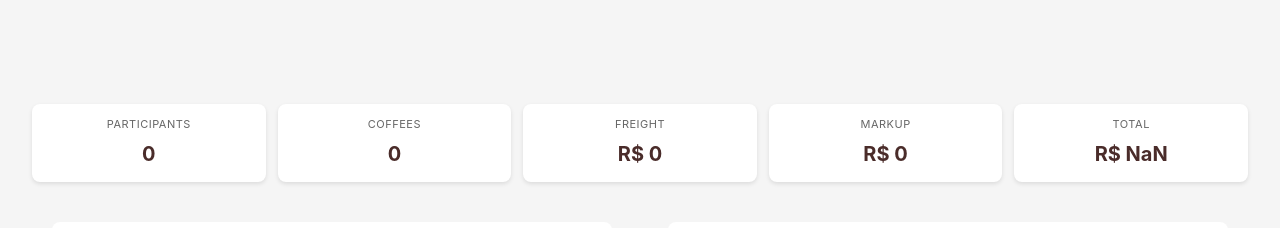
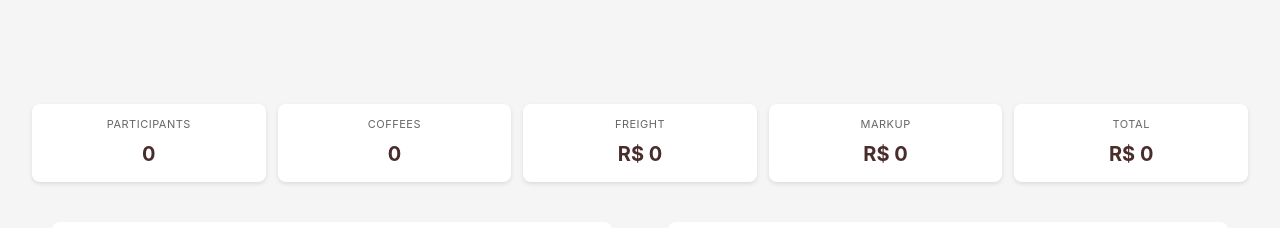
Before and after one commit to paulograbin/coffee, a Vue app: page /#/ in a window 1280 px wide. Shown: the top 228 px of the page. Built offline with nearby package versions, Linux system fonts and the light colour scheme; the HTML template or start-up script is replaced by a standard one.

Commit message:
Handle NaN on dashboard cards

```diff
--- a/src/views/HomeView.vue
+++ b/src/views/HomeView.vue
@@ -16,7 +16,8 @@ const totalCoffeeCost = coffeeStore.coffees.reduce((acc, coffee) => {
 }, 0)
 
 const totalCost =
-  purchaseStore.purchase?.freightCost + purchaseStore.purchase?.markupCost + totalCoffeeCost
+  (purchaseStore?.purchase?.freightCost || 0) +
+  (purchaseStore?.purchase?.markupCost || 0) + totalCoffeeCost
 </script>
 
 <template>
@@ -25,7 +26,7 @@ const totalCost =
     <CardComponent label="Coffees" :value="coffeeStore.coffees.length" />
     <CardComponent label="Freight" :value="`R$ ${purchaseStore.purchase?.freightCost ?? 0}`" />
     <CardComponent label="Markup" :value="`R$ ${purchaseStore.purchase?.markupCost ?? 0}`" />
-    <CardComponent label="Total" :value="`R$ ${totalCost}`" />
+    <CardComponent label="Total" :value="`R$ ${totalCost ?? 0}`" />
   </div>
 
   <div class="two-columns">
```
